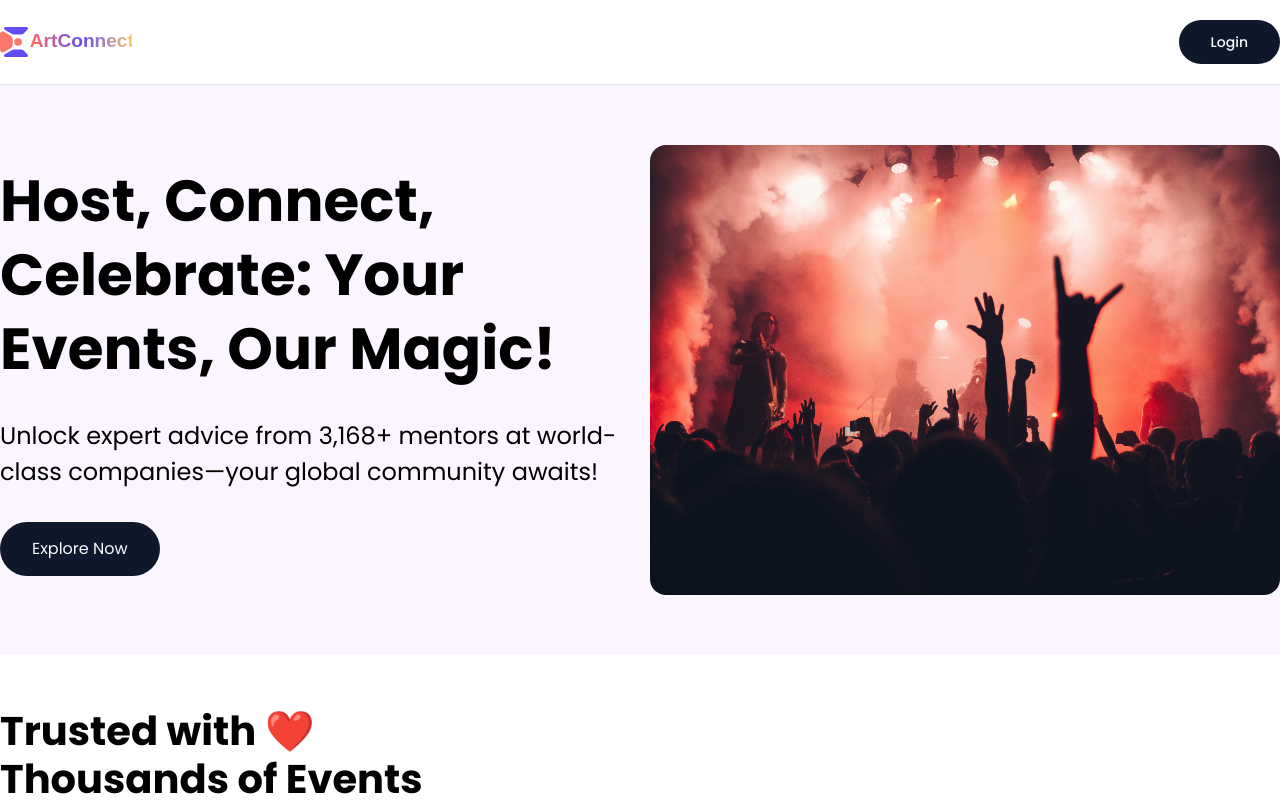
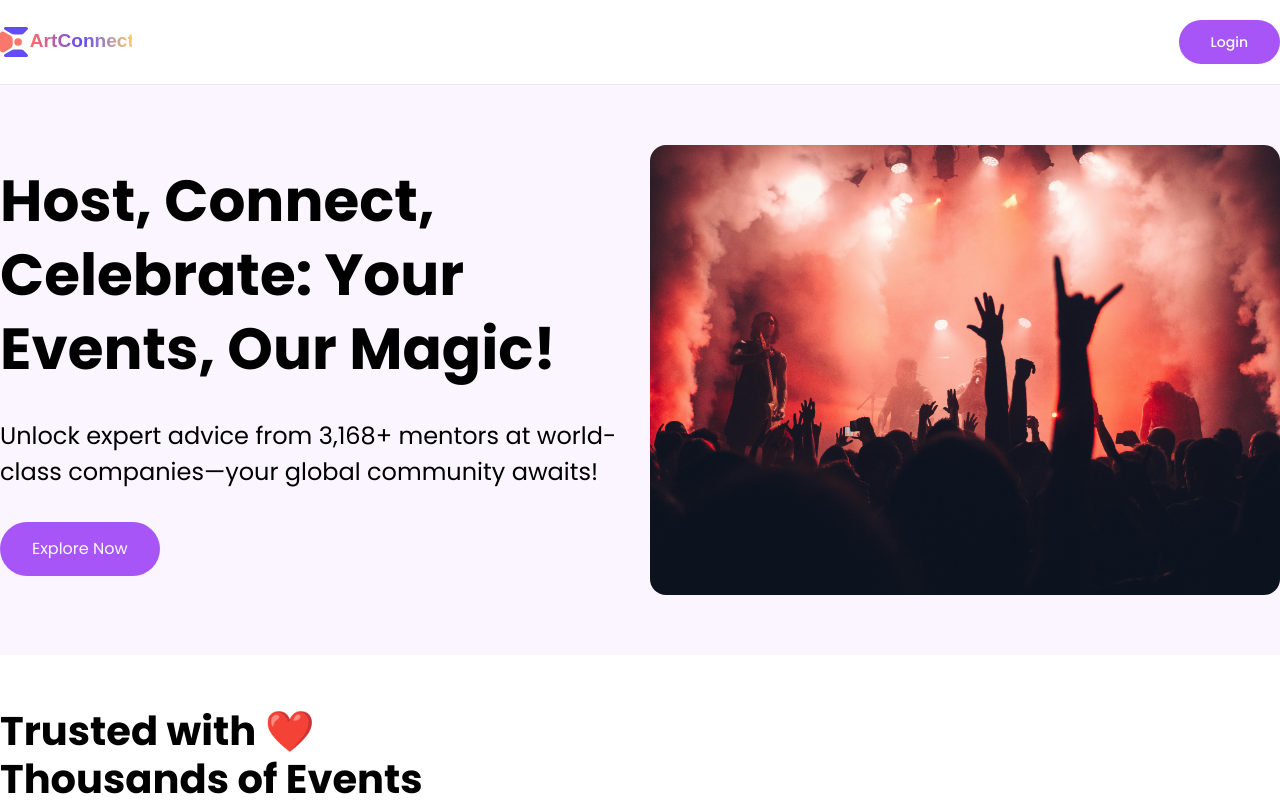
Before and after one commit to iAnubhavKushwaha/ArtConnect, a Next.js app: page / in a window 1280 px wide. Shown: the top 800 px of the page. Built offline with nearby package versions, Linux system fonts and the light colour scheme; no server answers; the database is empty.

Commit message:
UI Fixes

```diff
--- a/app/(root)/page.tsx
+++ b/app/(root)/page.tsx
@@ -22,7 +22,7 @@ export default async function Home() {
           <div className="flex flex-col justify-center gap-8">
             <h1 className="h1-bold">Host, Connect, Celebrate: Your Events, Our Magic!</h1>
             <p className="p-regular-20 md:p-regular-24">Unlock expert advice from 3,168+ mentors at world-class companies—your global community awaits!</p>
-            <Button size="lg" asChild className="button w-full sm:w-fit">
+            <Button size="lg" asChild className="button w-full sm:w-fit bg-purple-500">
               <Link href="#events">
                 Explore Now
               </Link>
--- a/components/shared/Header.tsx
+++ b/components/shared/Header.tsx
@@ -28,7 +28,7 @@ const Header = () => {
                     <MobileNav/>
                 </SignedIn>
                 <SignedOut>
-                    <Button asChild className='rounded-full' size='lg'>
+                    <Button asChild className='rounded-full bg-purple-500' size='lg'>
                         <Link href='/sign-in'>
                         Login
                         </Link>
--- a/components/shared/NavItems.tsx
+++ b/components/shared/NavItems.tsx
@@ -16,7 +16,7 @@ const NavItems = () => {
           return (
             <li
               key={link.route}
-              className={`${isActive && 'text-primary-500'} flex-center p-medium whitespace-nowrap`}
+              className={`${isActive && 'text-purple-500'} flex-center p-medium whitespace-nowrap`}
             >
               <Link href = {link.route}>
                 {link.label}
```
